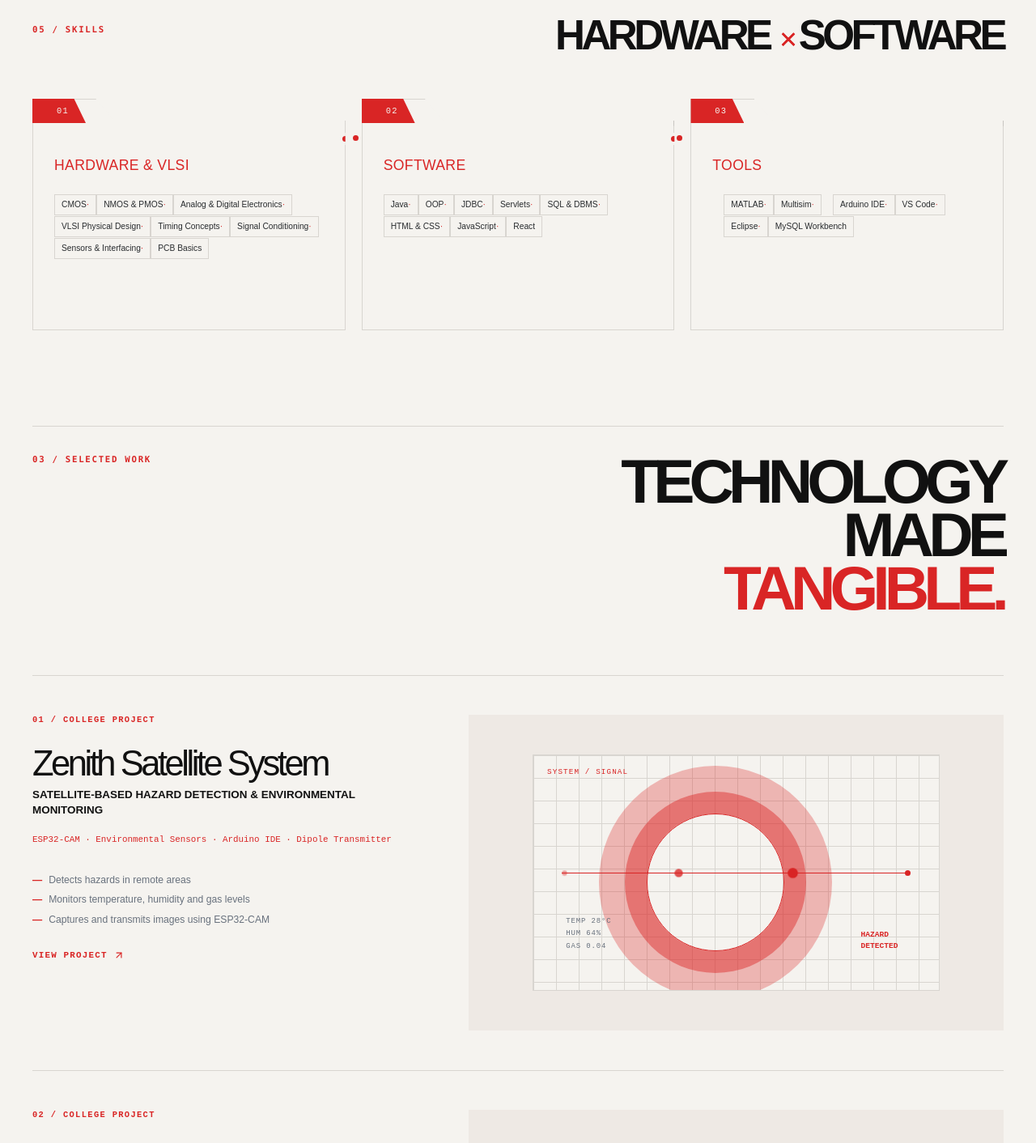
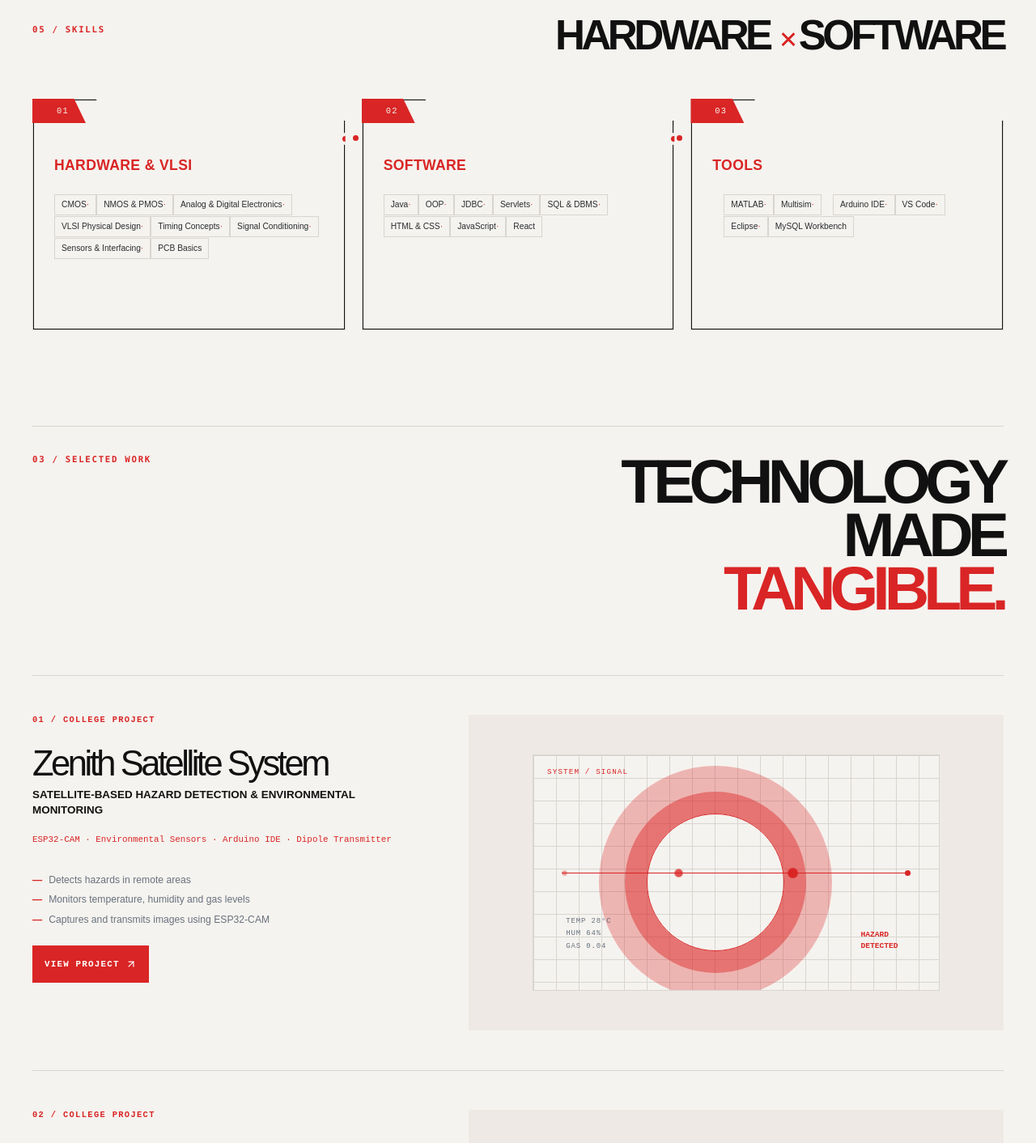
Before and after one commit to Pragathi-Reddy/pragathi-b-portfolio-website, a Next.js app: page / in a window 1280 px wide. Shown: the part 1660-3072 px from the top of the page at 81% size. Built offline with nearby package versions, Linux system fonts and the light colour scheme.

Commit message:
style: update global styles for sections, links, and titles

```diff
--- a/app/globals.css
+++ b/app/globals.css
@@ -43,6 +43,12 @@ button { font: inherit; }
 .stack-heading-accent, .stack-group h3 { color: var(--red); }
 
 /* Skills reference layout: compact equal engineering cards. */
+.stack-section .stack-group { border-color: #111; box-shadow: inset 0 0 0 1px #111; }
+.stack-section .stack-group h3 { font-weight: 800; }
+.stack-section .skill-tags { gap: 10px 12px !important; }
+.project-link { padding: 10px 14px; border: 1px solid var(--red); background: var(--red); color: #fff; }
+.project-link:hover { background: var(--ink); border-color: var(--ink); color: #fff; }
+.how-title { font-size: .82rem; font-weight: 800; }
 .stack-section .stack-map { align-items: stretch; }
 .stack-section .stack-group { min-height: 0; height: 286px; padding-bottom: 22px; }
 .stack-section .stack-group .skill-tags { gap: 8px 10px; }
```
